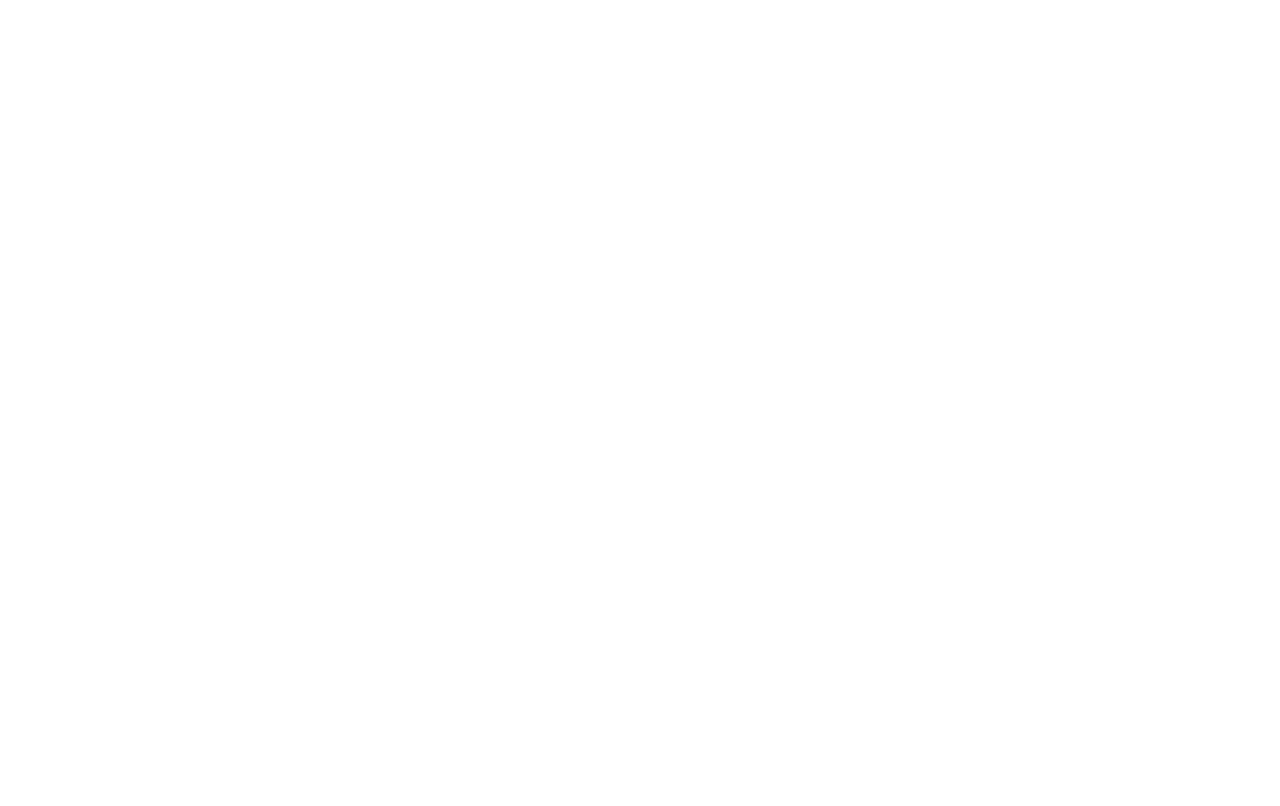
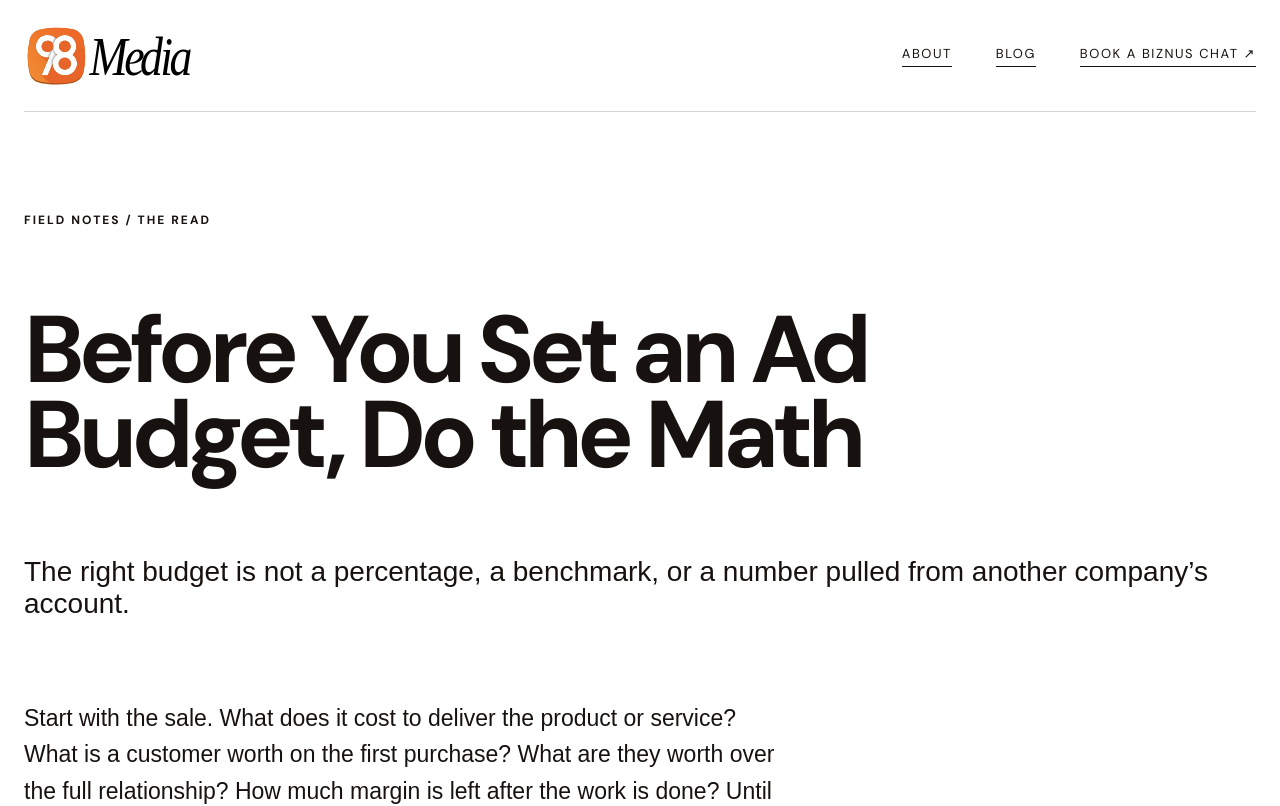
Before and after one commit to gh4i-bot/98-media, a Next.js app: page /blog/before-you-set-an-ad-budget-do-the-math in a window 1280 px wide. Before the commit this address had no page. Shown: the top 806 px of the page. Built offline with nearby package versions, Linux system fonts and the light colour scheme; a web font is replaced by a local one.

Commit message:
Replace blog with 98 Media field notes

```diff
--- a/app/blog/posts.js
+++ b/app/blog/posts.js
@@ -1,7 +1,62 @@
-export const posts=[
-{slug:'the-process-works-if-you-dont-change-it',module:'Orientation',title:'The Process Works - If You Don’t Change It',dek:'A simple lead machine only stays simple when every part is allowed to do its job.',body:['The finished system is not complicated: an ad runs, a lead reaches your phone, and a script turns that conversation into an appointment. The power is in the sequence, not in adding more software.','Most campaigns get harder before they get better because someone changes the offer, audience, creative, budget, and follow-up at the same time. When everything moves, nothing can be read.','Start with the agreed process. Let it gather a useful signal. Change only the part the numbers identify. The process works - but not if you change it before it has a chance to speak.']},
-{slug:'what-the-ad-is-really-offering',module:'The Ad',title:'What the Ad Is Really Offering',dek:'Lead with the outcome a homeowner wants, not the label that makes them pull away.',body:['People do not stop for industry language. They stop when a message names a problem they recognize and offers a next step that feels safe.','That is why the ad does not lead with “foreclosure.” It leads with the chance to understand the options, protect time, and make a clearer decision. The hard label can come later, when context and trust exist.','The same rule applies to the image and copy. Use a realistic local house, a specific human tension, and one plain action. Attention is earned by relevance, not drama.']},
-{slug:'facebook-housing-ads-in-2026',module:'The Ad',title:'Building a Compliant Facebook Housing Campaign in 2026',dek:'Old targeting playbooks are obsolete. The modern campaign wins through message, creative, and disciplined delivery.',body:['Housing campaigns belong in Meta’s Special Ad Category. That changes the targeting controls available, so the creative and offer have to carry more of the work.','Build the campaign around broad, compliant delivery. Use realistic but unique local imagery, direct copy, a minimal lead form, and clean measurement. Do not try to recreate the narrow targeting tricks of 2018.','Run in focused one-to-two-hour windows while someone is ready to answer. Pause on the lead goal, not on an arbitrary spend number. Fast response is part of the media plan.']},
-{slug:'the-dead-simple-lead-delivery-system',module:'Lead Delivery',title:'The Dead-Simple Lead Delivery System',dek:'One text, one spreadsheet, no CRM project hiding inside the campaign.',body:['A lead should create an immediate action. The moment the form is submitted, the agent gets a text. Tap the notification, make the call, and follow the script.','Every lead also lands in one spreadsheet. That sheet is the record: who came in, when they were contacted, what happened, and what comes next.','Automation should remove delay, not introduce a second job. For this system, SMS plus a spreadsheet is enough. Complexity can wait until the volume proves it is needed.']},
-{slug:'troubleshoot-without-leaving-the-rails',module:'Staying on the Rails',title:'Troubleshoot Without Leaving the Rails',dek:'Separate what is broken from what is merely early, then make the smallest allowed change.',body:['The first days of a campaign are noisy. A slow hour is not a failed offer. One strange lead is not a targeting crisis. Early variation is normal.','Check the machine in order: is the ad delivering, is the form submitting, is the text arriving, is the lead being called, and is the script being followed? Fix the broken link before rewriting the system.','The first two weeks are for learning the baseline. Keep the process intact, document the signal, and ask for help before improvising a new strategy.']}
+export const posts = [
+  {
+    slug: 'before-you-set-an-ad-budget-do-the-math',
+    module: 'The Read',
+    title: 'Before You Set an Ad Budget, Do the Math',
+    dek: 'The right budget is not a percentage, a benchmark, or a number pulled from another company’s account.',
+    body: [
+      'Start with the sale. What does it cost to deliver the product or service? What is a customer worth on the first purchase? What are they worth over the full relationship? How much margin is left after the work is done? Until those numbers are clear, an ad budget is only a guess.',
+      'Suppose a sale brings in $1,000. If delivery costs $600 and the business needs $250 of the remaining margin, the campaign has no more than $150 to acquire that customer. That is the ceiling. The target should be lower, because not every cost appears neatly in the ad account.',
+      'Now work backward. If one in five qualified leads becomes a customer, the business can afford up to $30 per qualified lead. If the landing page, sales process, or follow-up changes that close rate, the acceptable lead cost changes with it. Media performance cannot be read separately from what happens after the click.',
+      'This is why we ask about COGS, customer value, margin, offer, and follow-up before we talk about spend. Sometimes the numbers support an aggressive campaign. Sometimes they show that the offer needs work first. Both answers are useful. The job of the read is to know which answer is true before money moves.'
+    ]
+  },
+  {
+    slug: 'your-ad-account-cannot-fix-the-offer',
+    module: 'The Offer',
+    title: 'Your Ad Account Cannot Fix the Offer',
+    dek: 'Targeting can find the right person. It cannot make a weak deal feel worth taking.',
+    body: [
+      'When a campaign stalls, the first instinct is often to touch the ad account. Change the audience. Add interests. Raise the budget. Switch the objective. Those changes feel productive because they are easy to make. They do not answer the harder question: is the offer clear enough for someone to act on?',
+      'A workable offer tells a person what they get, why it matters now, what the next step is, and what makes the decision feel reasonable. The ad does not need to explain the whole business. It needs to make one useful promise to one recognizable customer and give them one clear action.',
+      'Creative can sharpen that offer. It can lead with the strongest benefit, show the product in use, answer the first objection, or make the cost of waiting concrete. But creative cannot manufacture value that is missing from the deal itself. Better production does not fix a vague outcome.',
+      'Before rebuilding the campaign, read the response. Are people stopping but not clicking? Clicking but not converting? Converting but not buying? Each break points to a different part of the system. Fix the part the numbers identify instead of asking the ad account to carry the whole business.'
+    ]
+  },
+  {
+    slug: 'creative-that-converts-is-built-to-be-read',
+    module: 'Creative',
+    title: 'Creative That Converts Is Built to Be Read',
+    dek: 'The best-looking ad is not automatically the best ad. The useful one gives you a clear signal.',
+    body: [
+      'Creative has two jobs. It has to earn enough attention to make the offer understood, and it has to produce a response the business can measure. If an ad is memorable but sends the wrong people to the page, it did not do the job. If it converts but nobody knows why, the next iteration starts from a guess.',
+      'Build each concept around a clear variable. One hook. One problem. One benefit. One proof point. You can still make the work distinctive, but the idea should be legible enough that the response teaches you something. When every element changes at once, a win is hard to repeat and a loss is hard to diagnose.',
+      'Read beyond click-through rate. A strong hook can create cheap clicks from people who will never buy. Look at the full path: hold rate or thumb-stop, click quality, landing-page conversion, qualified conversations, sales, and the margin left after acquisition. The ad is part of that chain, not a scorecard by itself.',
+      'Then make the next piece from what the market gave back. Keep the angle that brought qualified buyers. Cut the promise that created curiosity without intent. Strengthen the proof where people hesitated. Creative gets better when the response becomes part of the brief.'
+    ]
+  },
+  {
+    slug: 'the-ad-and-the-follow-up-are-one-system',
+    module: 'The Build',
+    title: 'The Ad and the Follow-Up Are One System',
+    dek: 'A lead is not the result. It is the handoff between the campaign and the rest of the business.',
+    body: [
+      'An ad can do its part perfectly and still appear to fail. The right person clicks. The page converts. The lead lands. Then the reply comes a day later, the next step is unclear, or nobody records what happened. The ad account reports a conversion while the business sees no revenue.',
+      'That gap is why we build the campaign as one acquisition system. The offer shapes the creative. The creative sets the expectation. The landing page continues the same promise. Tracking records the action. Follow-up picks up the conversation while the context is still fresh.',
+      'The handoff does not need to be complicated. It needs an owner, a response standard, a clear next action, and a way to record the outcome. If a campaign generates forty leads, the business should be able to say how many were reached, how many were qualified, how many bought, and where the others stopped.',
+      'Without that view, optimization ends at cost per lead. With it, the business can improve the part that actually limits growth. Sometimes that is the ad. Sometimes it is the page, the response time, the sales conversation, or the offer. The system tells you where to look.'
+    ]
+  },
+  {
+    slug: 'change-one-variable-keep-the-read',
+    module: 'The Ongoing System',
+    title: 'Change One Variable. Keep the Read.',
+    dek: 'Campaign management is not constant motion. It is disciplined iteration tied to a clear result.',
+    body: [
+      'A campaign produces a signal, but only if the conditions stay clear enough to read. Change the audience, offer, creative, budget, and landing page together and the account may improve. You still will not know which decision caused it. The same problem applies when performance drops.',
+      'Start with the constraint. If people are not stopping, test the hook or first frame. If they click but do not convert, inspect the message match and the page. If leads arrive but sales do not, follow the handoff through qualification and close. The next test should answer one question, not create five more.',
+      'This does not mean waiting forever for certainty. Spend has to be large enough to produce a useful sample, and weak work should not stay live for the sake of process. It means deciding in advance what the test is meant to show, what result would count, and what you will do with the answer.',
+      'The ongoing system is simple: manage the campaigns, study the response, and improve the next iteration. Media, creative, conversion, and ROI stay in one view. The goal is not more changes. It is better decisions, made from numbers the business can use.'
+    ]
+  }
 ];
```
